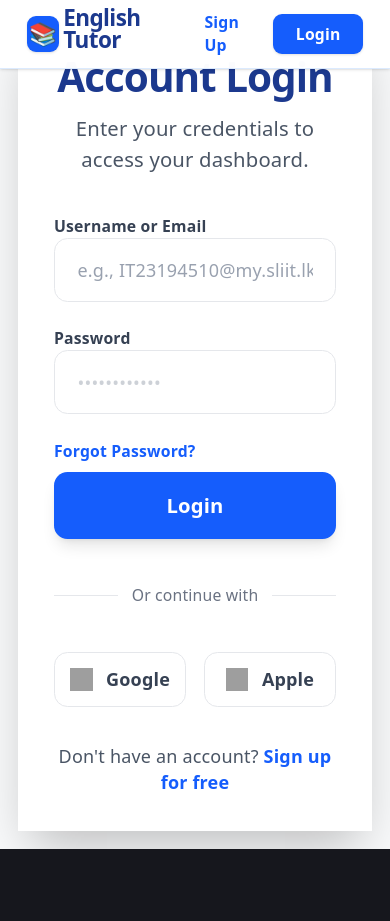
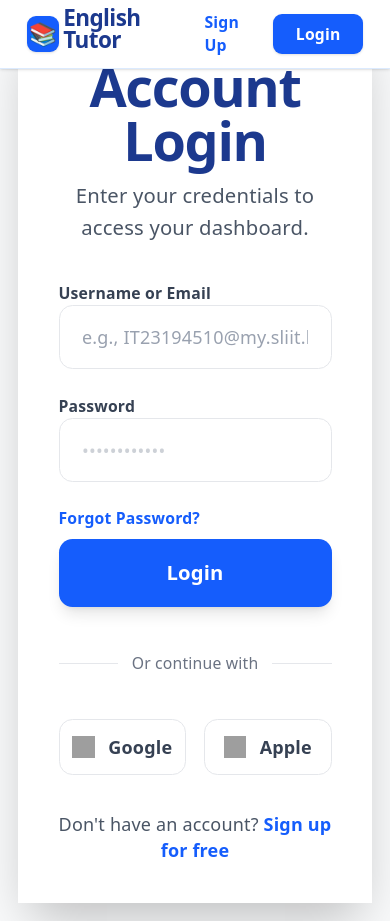
Before and after one commit to Janith303/English-Tutor, a React app in the folder frontend/: page /login in a window 390 px wide. Before the commit the page ends 849 px from the top, so only its background shows below. Built offline with nearby package versions, Linux system fonts and the light colour scheme; grey boxes are pictures that could not be loaded; the HTML template or start-up script is replaced by a standard one.

Commit message:
login and homepage size change

```diff
--- a/frontend/src/components/home/Home.jsx
+++ b/frontend/src/components/home/Home.jsx
@@ -25,9 +25,9 @@ export default function Home() {
 
       {/* 1. Image Slider Section (Top)
           Reduced pt-16 to account for slim navbar and removed mb/mt gaps */}
-      <section className="bg-gray-50 pt-16 pb-6">
+      <section className="bg-gray-50 pt-15 pb-6">
         <div className="w-full mx-auto">
-          <div className="relative w-full h-[300px] md:h-[500px] overflow-hidden shadow-lg border-b border-blue-100">
+          <div className="relative w-full h-[300px] md:h-[540px] overflow-hidden shadow-lg border-b border-blue-100">
             {sliderImages.map((img, index) => (
               <img
                 key={index}
--- a/frontend/src/components/home/login.jsx
+++ b/frontend/src/components/home/login.jsx
@@ -20,10 +20,10 @@ export default function Login() {
         </div>
 
         {/* RIGHT SIDE: LOGIN FORM */}
-        <div className="flex flex-col justify-center items-center p-8 md:p-16 bg-white">
+        <div className="flex flex-col justify-center items-center p-9 md:p-20 bg-white">
           <div className="w-full max-w-md space-y-8">
             <div className="text-center md:text-left">
-              <h2 className="text-4xl md:text-5xl font-black text-blue-900 tracking-tight">
+              <h2 className="text-5xl md:text-5xl font-black text-blue-900 tracking-tight">
                 Account Login
               </h2>
               <p className="mt-3 text-lg text-gray-600">
```
